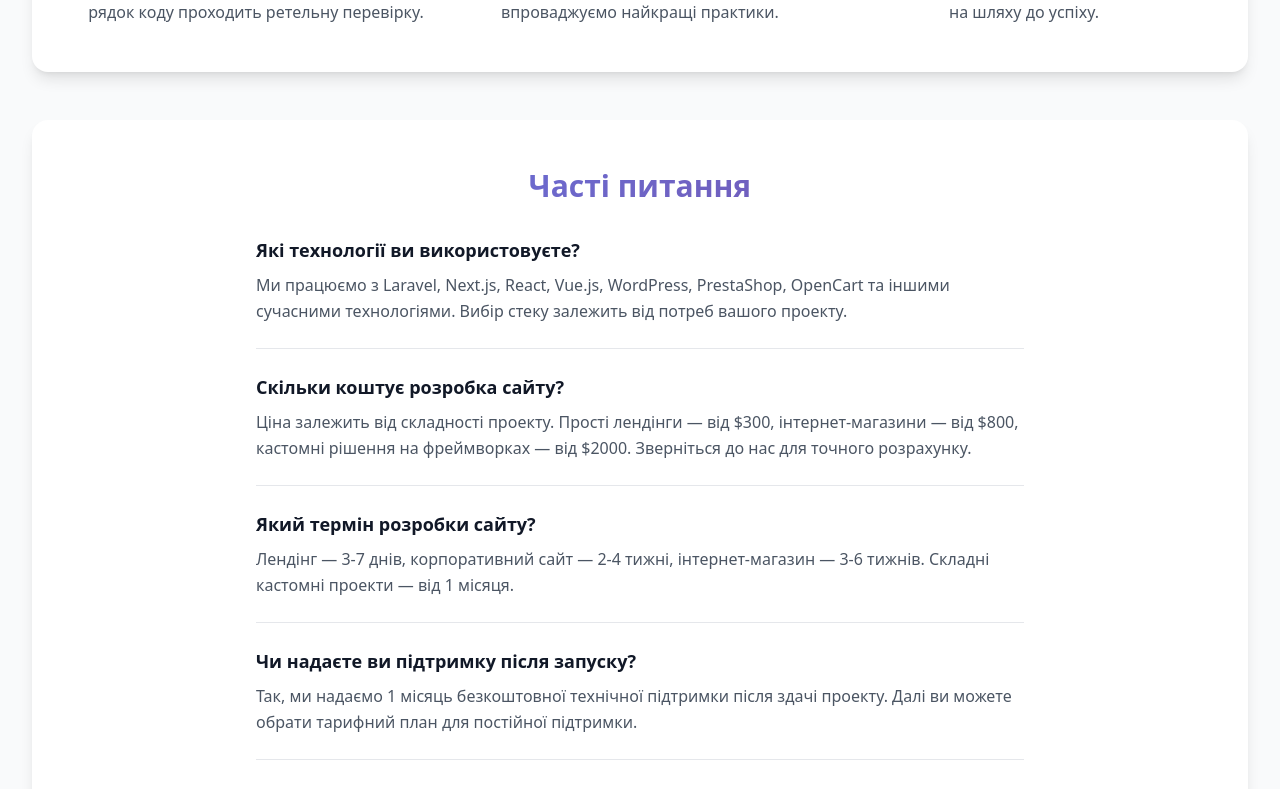
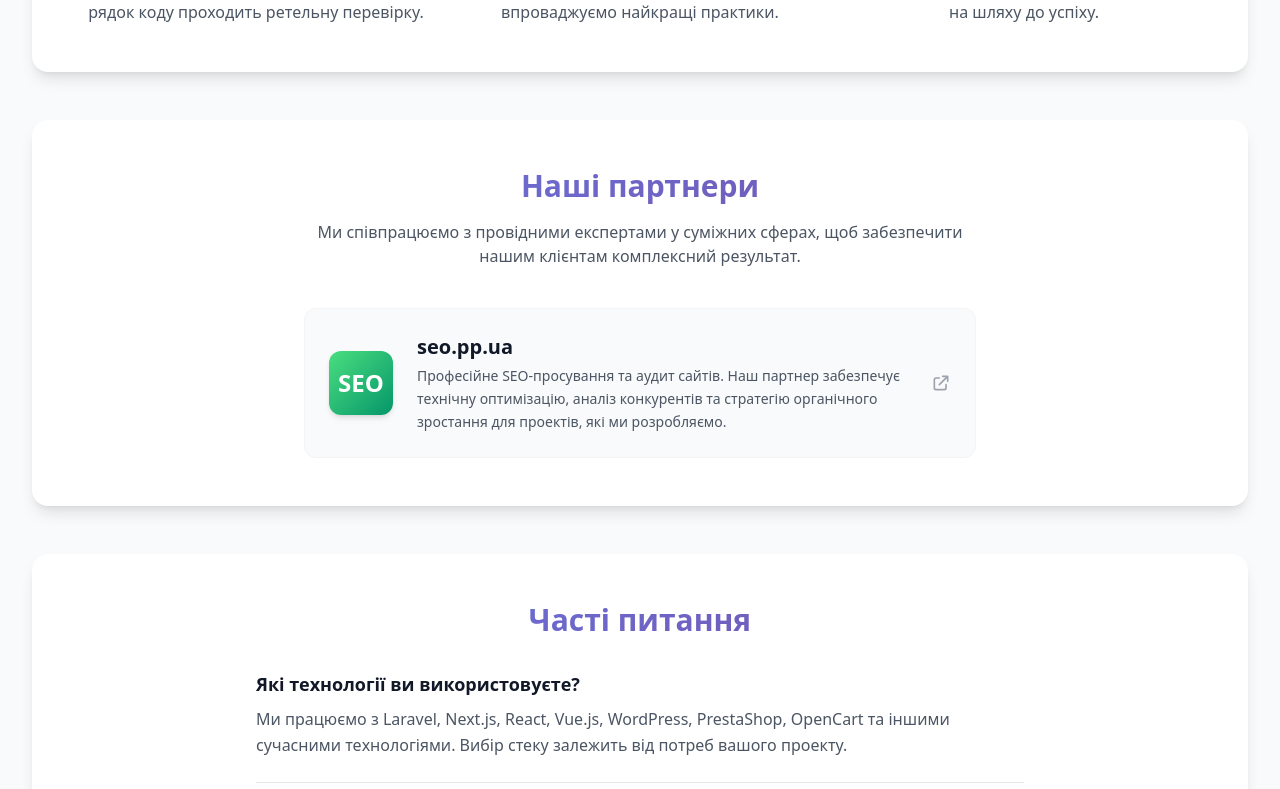
Before and after one commit to romanmatviy/programist.pp.ua, a Next.js app: page /ua/about in a window 1280 px wide. Shown: the part 1160-1949 px from the top of the page. Built offline with nearby package versions, Linux system fonts and the light colour scheme.

Commit message:
feat: implement site footer and about page layout

```diff
--- a/app/[lang]/about/page.tsx
+++ b/app/[lang]/about/page.tsx
@@ -149,6 +149,43 @@ export default function AboutPage({ params }: { params: { lang: Language } }) {
           </div>
         </div>
 
+        {/* Partners */}
+        <div className="bg-white rounded-2xl shadow-lg p-8 md:p-12 mb-12">
+          <h2 className="text-2xl md:text-3xl font-bold mb-4 gradient-text text-center">
+            {lang === 'ua' ? 'Наші партнери' : 'Наши партнеры'}
+          </h2>
+          <p className="text-gray-600 text-center max-w-2xl mx-auto mb-10">
+            {lang === 'ua'
+              ? 'Ми співпрацюємо з провідними експертами у суміжних сферах, щоб забезпечити нашим клієнтам комплексний результат.'
+              : 'Мы сотрудничаем с ведущими экспертами в смежных сферах, чтобы обеспечить нашим клиентам комплексный результат.'}
+          </p>
+          <div className="grid grid-cols-1 md:grid-cols-1 gap-8 max-w-2xl mx-auto">
+            <a
+              href="https://seo.pp.ua"
+              target="_blank"
+              rel="noopener"
+              className="group flex items-center gap-6 bg-gray-50 hover:bg-primary-50 rounded-xl p-6 border border-gray-100 hover:border-primary-200 transition-all duration-300"
+            >
+              <div className="w-16 h-16 bg-gradient-to-br from-green-400 to-emerald-600 rounded-xl flex items-center justify-center text-white text-2xl font-bold flex-shrink-0 shadow-md group-hover:scale-110 transition-transform duration-300">
+                SEO
+              </div>
+              <div>
+                <h3 className="text-xl font-bold text-gray-900 group-hover:text-primary-600 transition-colors mb-1">
+                  seo.pp.ua
+                </h3>
+                <p className="text-gray-600 text-sm leading-relaxed">
+                  {lang === 'ua'
+                    ? 'Професійне SEO-просування та аудит сайтів. Наш партнер забезпечує технічну оптимізацію, аналіз конкурентів та стратегію органічного зростання для проектів, які ми розробляємо.'
+                    : 'Профессиональное SEO-продвижение и аудит сайтов. Наш партнер обеспечивает техническую оптимизацию, анализ конкурентов и стратегию органического роста для проектов, которые мы разрабатываем.'}
+                </p>
+              </div>
+              <svg className="w-5 h-5 text-gray-400 group-hover:text-primary-600 flex-shrink-0 transition-colors" fill="none" stroke="currentColor" viewBox="0 0 24 24">
+                <path strokeLinecap="round" strokeLinejoin="round" strokeWidth={2} d="M10 6H6a2 2 0 00-2 2v10a2 2 0 002 2h10a2 2 0 002-2v-4M14 4h6m0 0v6m0-6L10 14" />
+              </svg>
+            </a>
+          </div>
+        </div>
+
         {/* FAQ Section */}
         <div className="bg-white rounded-2xl shadow-lg p-8 md:p-12 mb-12">
           <h2 className="text-2xl md:text-3xl font-bold mb-8 gradient-text text-center">
--- a/components/Footer.tsx
+++ b/components/Footer.tsx
@@ -152,6 +152,11 @@ export default function Footer({ lang, translations }: FooterProps) {
                   Hire Web Developer
                 </a>
               </li>
+              <li>
+                <a href="https://seo.pp.ua" target="_blank" rel="noopener" className="text-gray-400 hover:text-white transition-colors">
+                  SEO.pp.ua
+                </a>
+              </li>
             </ul>
           </div>
         </div>
```
